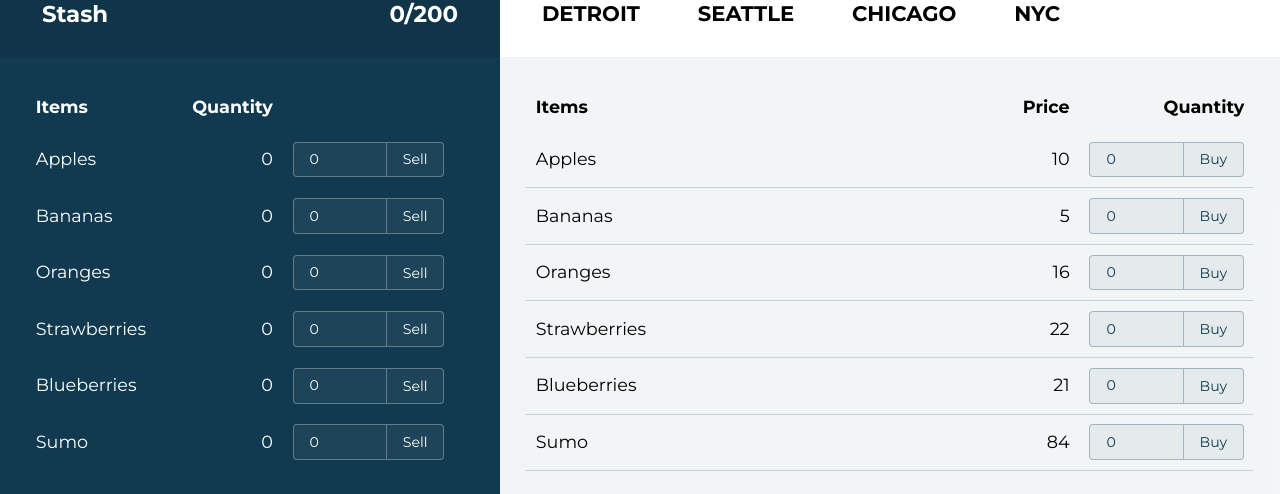
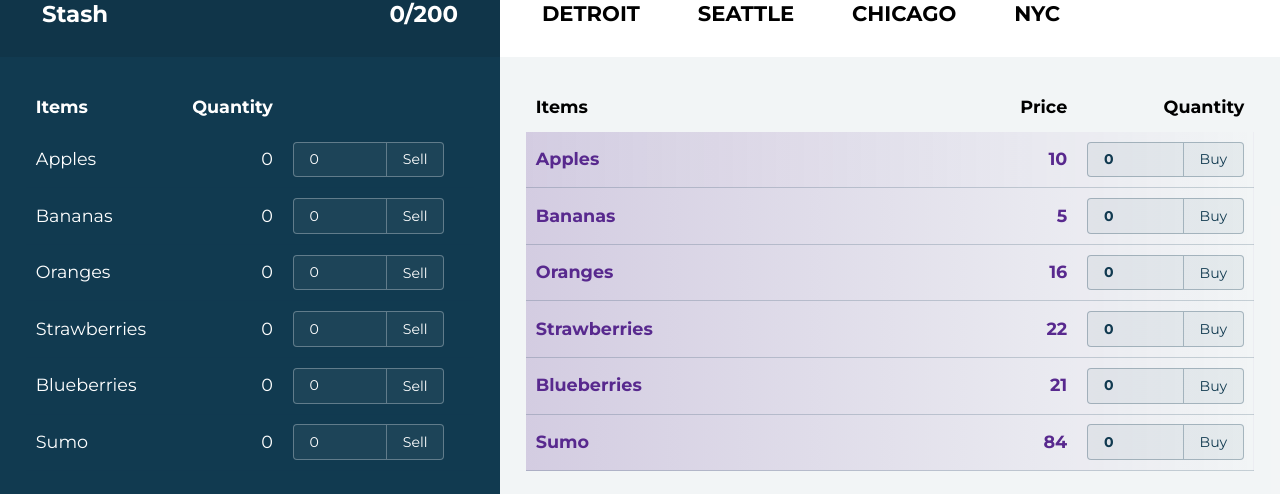
Before and after one commit to ccmdesign/dopewars-vue, a Nuxt app: page / in a window 1280 px wide. Shown: the part 303-797 px from the top of the page. Built offline with nearby package versions, Linux system fonts and the light colour scheme.

Commit message:
fixing hydration issues

```diff
--- a/components/areasPanel.vue
+++ b/components/areasPanel.vue
@@ -1,13 +1,16 @@
 <template>
   <div class="base-panel">
     <table>
+      <thead>
         <tr>
           <th>Items</th>
           <!-- <th class="text-align:right">Min/Max</th> -->
           <th class="text-align:right">Price</th>
           <th class="text-align:right">Quantity</th>
         </tr>
-      <tr v-for="(item, index) in player.currentArea.items" :key="item.name" :data-highlight="highlight">
+      </thead>
+      <tbody>
+        <tr v-for="(item, index) in player.currentArea.items" :key="item.name" :data-highlight="item.specialEvent != false ? true : false">
           <td class="all">{{item.name}}</td>
           <!-- <td class="text-align:right">{{item.priceMin}} - {{item.priceMax}}</td> -->
           <td class="text-align:right">{{item.price}}</td>
@@ -16,9 +19,9 @@
               <input type="text" v-model=askList[index] />
               <input type="submit" @click="buyItem(item.name, item.price, askList[index])" value="Buy" />
             </div>
-
           </td>
         </tr>
+      </tbody>
     </table>
   </div>
 </template>
@@ -29,8 +32,7 @@
   export default {
     data() {
       return {
-        askList: [0, 0, 0, 0, 0, 0, 0, 0, 0, 0, 0, 0, 0, 0, 0, 0, 0, 0],
-        // highlight: false
+        askList: [0, 0, 0, 0, 0, 0, 0, 0, 0, 0, 0, 0, 0, 0, 0, 0, 0, 0]
       }
     },
     computed: {
@@ -53,6 +55,9 @@
         });
         n = 0;
       },
+      highlight(item) {
+
+      },
       ...mapMutations({
         buyAsset: 'buyAsset',
       })
@@ -61,5 +66,9 @@
 </script>
 
 <style lang="scss" scoped>
-
+tr[data-highlight] {
+  color: var(--accent-color);
+  font-weight: bold;
+  background: linear-gradient(to right, hsla(var(--accent-hsl), .2), hsla(var(--accent-hsl), .0));
+}
 </style>
--- a/components/playerProfile.vue
+++ b/components/playerProfile.vue
@@ -2,6 +2,7 @@
   <div class="base-panel">
     <h2>Money <span>{{player.wallet}}</span></h2>
     <table>
+      <tbody>
       <tr>
         <td>Loan</td>
         <td class="text-align:right all">{{player.loan}}</td>
@@ -12,6 +13,7 @@
           </div>
         </td>
       </tr>
+
       <tr>
         <td>Bank</td>
         <td class="text-align:right all">{{player.bank}}</td>
@@ -26,6 +28,7 @@
       </tr>
       <tr>
       </tr>
+      </tbody>
     </table>
   </div>
 </template>
--- a/components/stashPanel.vue
+++ b/components/stashPanel.vue
@@ -1,11 +1,14 @@
 <template>
   <aside class="base-panel">
     <table>
+      <thead>
         <tr>
           <th>Items</th>
           <th class="text-align:right w200">Quantity</th>
           <th class="text-align:right"></th>
         </tr>
+      </thead>
+      <tbody>
         <tr v-for="(item, index) in player.stash" :key="item.name">
           <td class="all">{{item.name}}</td>
           <td class="text-align:right">{{item.quantity}}</td>
@@ -19,6 +22,7 @@
 
           </td>
         </tr>
+      </tbody>
     </table>
   </aside>
 </template>
```
Lines whose indentation alone changed are shown as unchanged.
